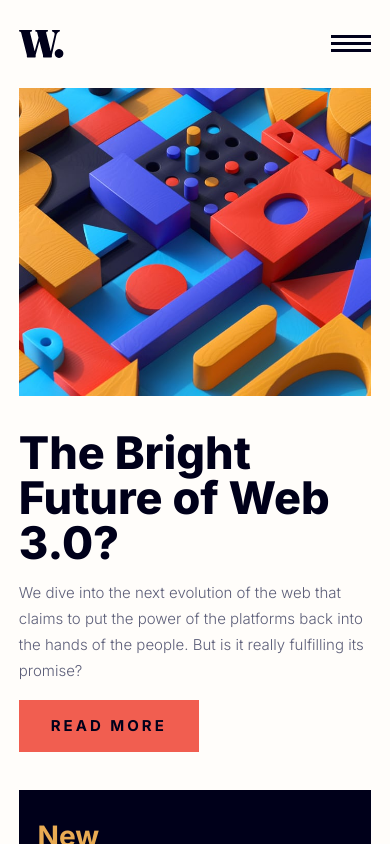
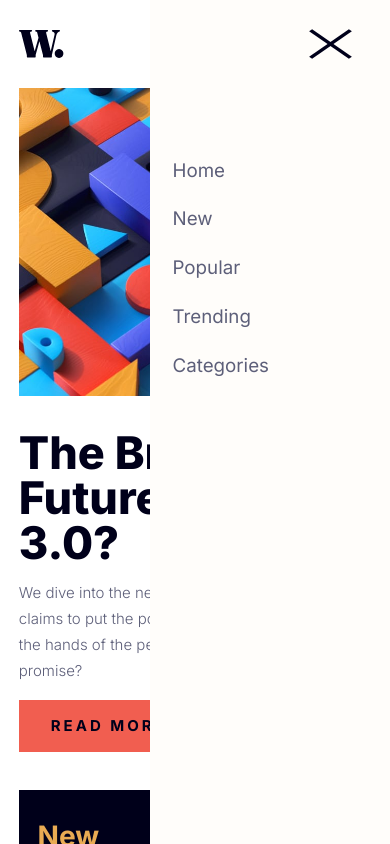
Before and after one commit to frontend-rustyff12/15-news-homepage, a React (Vite) app: page / in a window 390 px wide. Both pictures are taken after a click on the button "Toggle menu". Shown: the top 844 px of the page. Built offline with nearby package versions, Linux system fonts and the light colour scheme.

Commit message:
mobile menu

```diff
--- a/src/App.jsx
+++ b/src/App.jsx
@@ -1,12 +1,22 @@
+import { useState } from "react";
 import Header from "./components/Header";
 import Hero from "./components/Hero";
 import News from "./components/News";
 import Cards from "./components/Cards";
+
 function App() {
+  const [isOpen, setIsOpen] = useState(false);
+
+  function toggleOpen() {
+    setIsOpen(!isOpen);
+  }
+
   return (
-    <main className="bg-cust-Off-white flex justify-center">
-      <div className="flex flex-col gap-4 px-5 py-8 font-inter  lg:py-16 lg:px-32  2xl:max-w-7xl">
-        <Header />
+    <main
+      className={` flex justify-center  ${!isOpen ? "bg-cust-Off-white" : ""}`}
+    >
+      <div className="flex flex-col gap-4 px-5 py-8 mb-20 font-inter md:mb-0 lg:py-16 lg:px-32  2xl:max-w-7xl">
+        <Header toggleOpen={toggleOpen} isOpen={isOpen} />
         <div className="md:grid md:grid-cols-2 md:gap-8  lg:grid-cols-[2fr_1fr] ">
           <Hero />
           <News />
--- a/src/components/Header.jsx
+++ b/src/components/Header.jsx
@@ -1,10 +1,53 @@
-export default function Header() {
+export default function Header({ isOpen, toggleOpen }) {
+  const navItems = ["Home", "New", "Popular", "Trending", "Categories"];
   return (
     <header className="flex justify-between items-center">
       <img className="w-12 " src="/logo.svg" alt="W. logo" />
-      <button>
-        <img src="/icon-menu.svg" alt="Menu hamburger" />
+      <button
+        className="absolute right-10 z-50 md:hidden"
+        onClick={toggleOpen}
+        aria-label="Toggle menu"
+      >
+        {!isOpen ? (
+          <img className="w-12 h-8" src="/icon-menu.svg" alt="Menu hamburger" />
+        ) : (
+          <img
+            className="w-12 h-8"
+            src="/icon-menu-close.svg"
+            alt="Menu hamburger"
+          />
+        )}
       </button>
+      {/* Mobile */}
+      <ul
+        className={`${
+          !isOpen
+            ? "hidden"
+            : "absolute right-0 top-0 flex flex-col gap-6 py-42 px-6 bg-cust-Off-white w-64 h-screen  md:hidden"
+        } `}
+      >
+        {navItems.map((item, index) => (
+          <li
+            className="text-cust-Dark-grayish-blue text-xl hover:text-cust-Soft-red cursor-pointer"
+            key={index}
+          >
+            <a href="#">{item}</a>
+          </li>
+        ))}
+      </ul>
+      {/* Tablet and Desktop */}
+      <ul className="hidden md:flex md:gap-4 lg:gap-12">
+        {navItems.map((item, index) => (
+          <li
+            className="text-cust-Dark-grayish-blue text-xl hover:text-cust-Soft-red cursor-pointer"
+            key={index}
+          >
+            <a href="#">{item}</a>
+          </li>
+        ))}
+      </ul>
     </header>
   );
 }
+
+// md:flex md:gap-4 lg:gap-12
--- a/src/index.css
+++ b/src/index.css
@@ -17,3 +17,9 @@
 html {
   font-size: 15px;
 }
+
+/* *,
+*::before,
+*::after {
+  border: 1px solid red;
+} */
```
